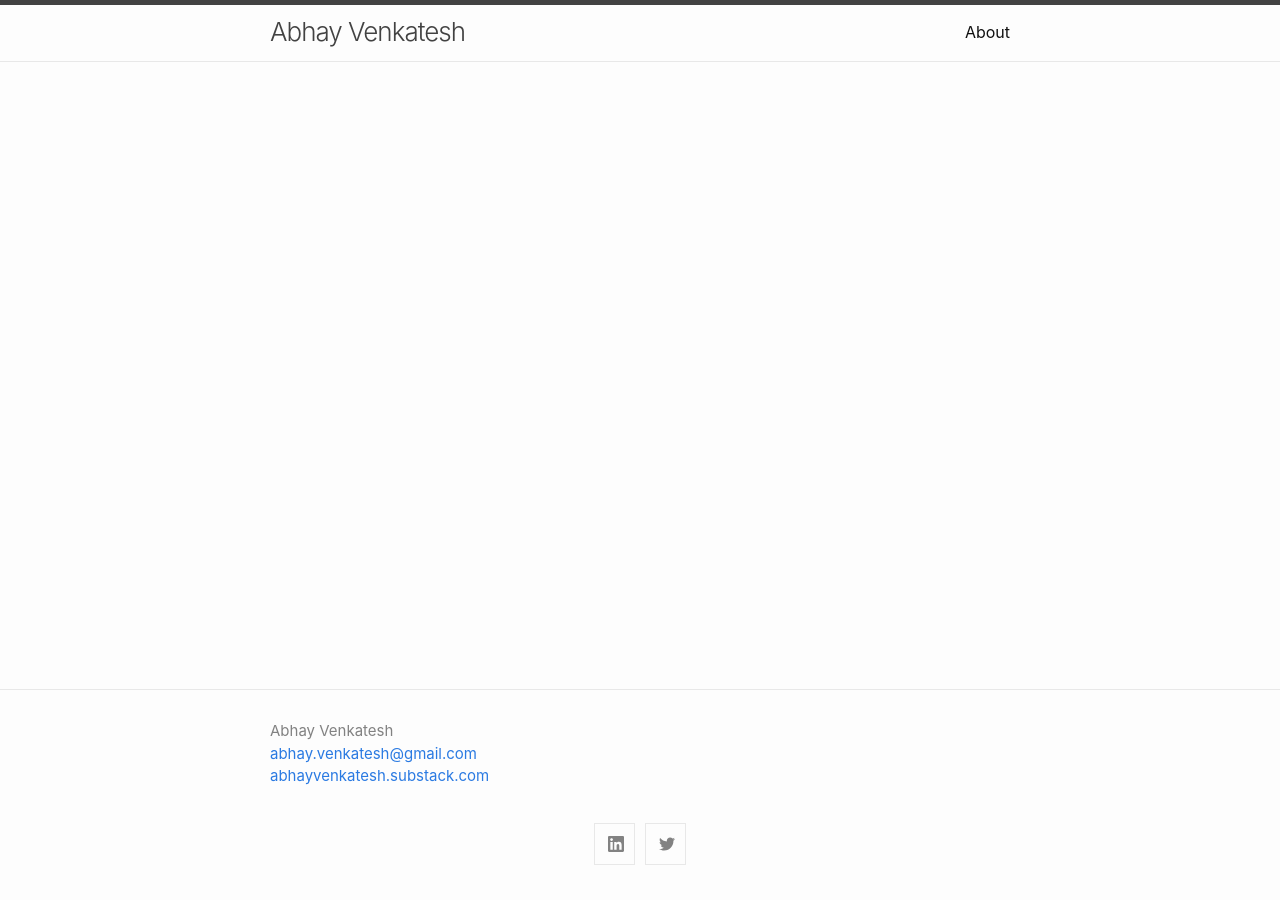
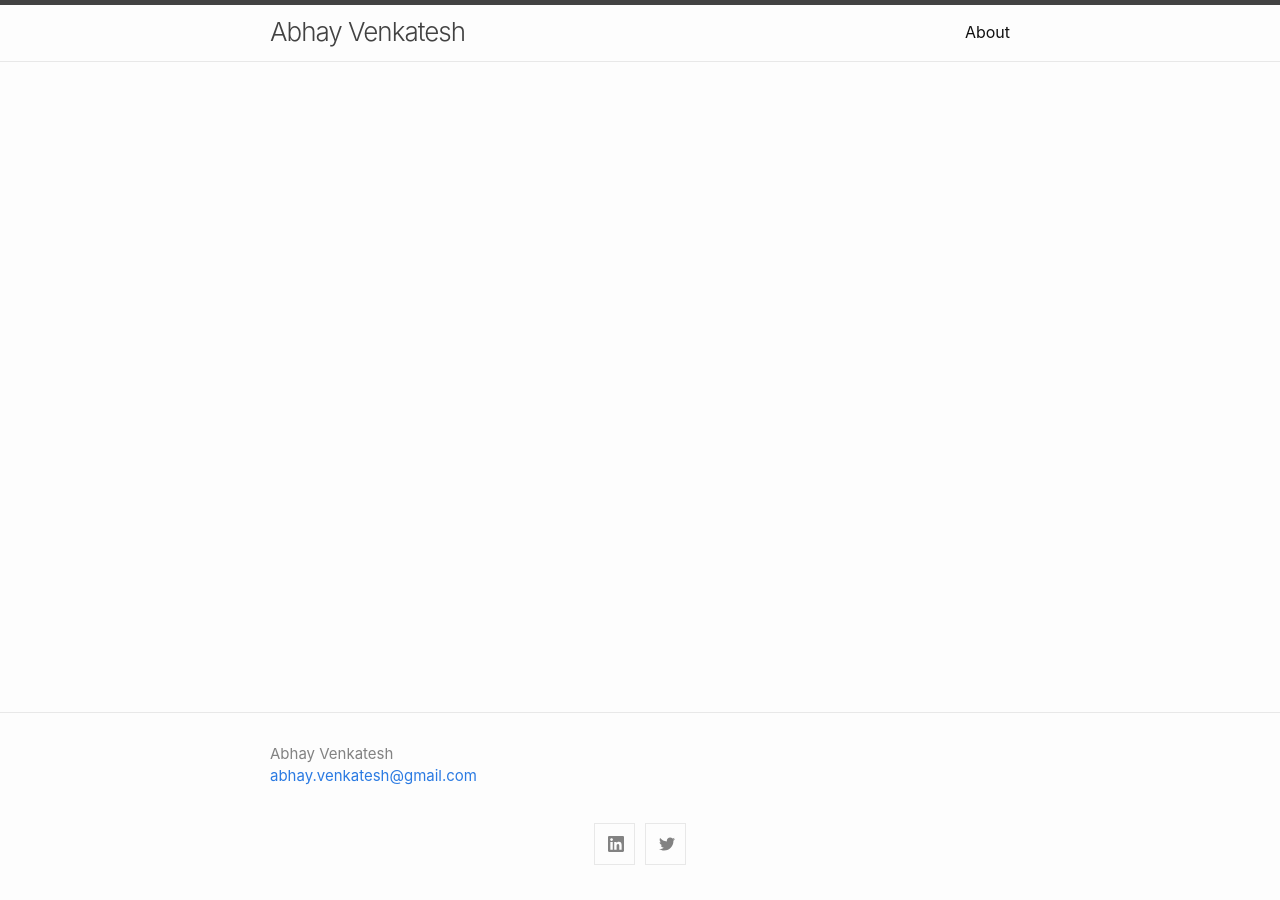
Before and after one commit to abhay-venkatesh/abhay-venkatesh.github.io, a Jekyll site: the page built from index.md, in a window 1280 px wide. Built offline with Jekyll 4.4.1, drawn with Linux system fonts in a browser that asks for light colours.

Commit message:
Update footer.html

```diff
--- a/_includes/footer.html
+++ b/_includes/footer.html
@@ -13,7 +13,6 @@
           {% if site.author.email -%}
             <li><a class="u-email" href="mailto:{{ site.author.email }}">{{ site.author.email }}</a></li>
           {%- endif %}
-            <li><a class="u-email" href="https://abhayvenkatesh.substack.com/">abhayvenkatesh.substack.com</a></li>
         </ul>
       {%- endif %}
       </div>
```
